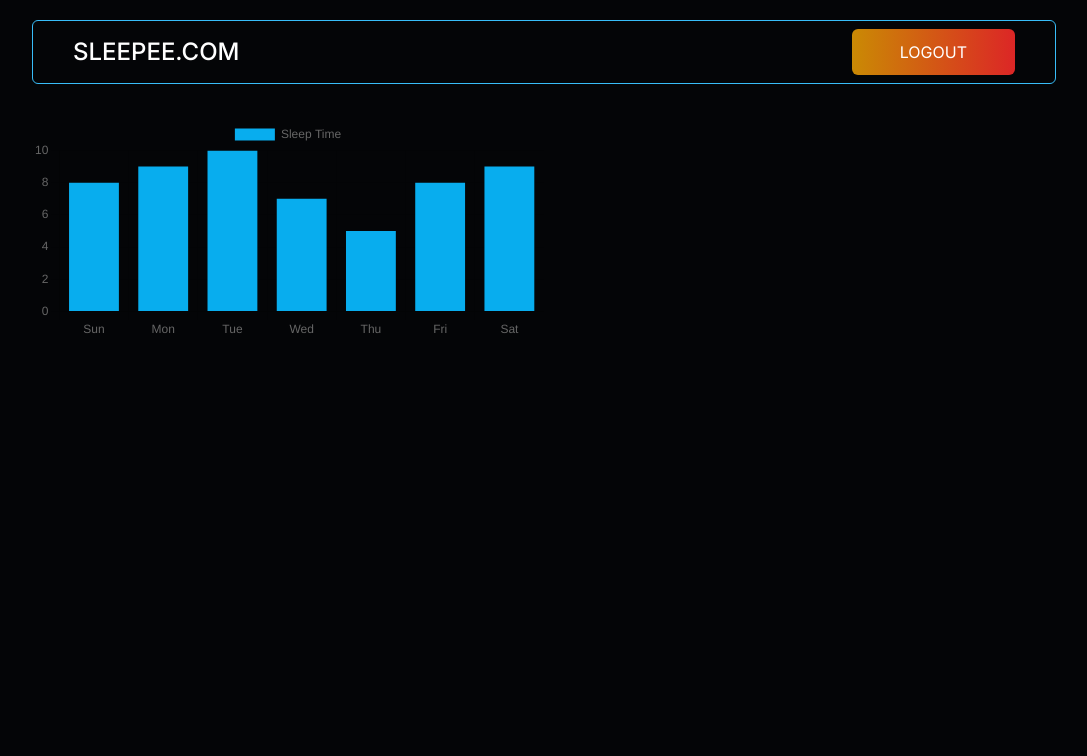
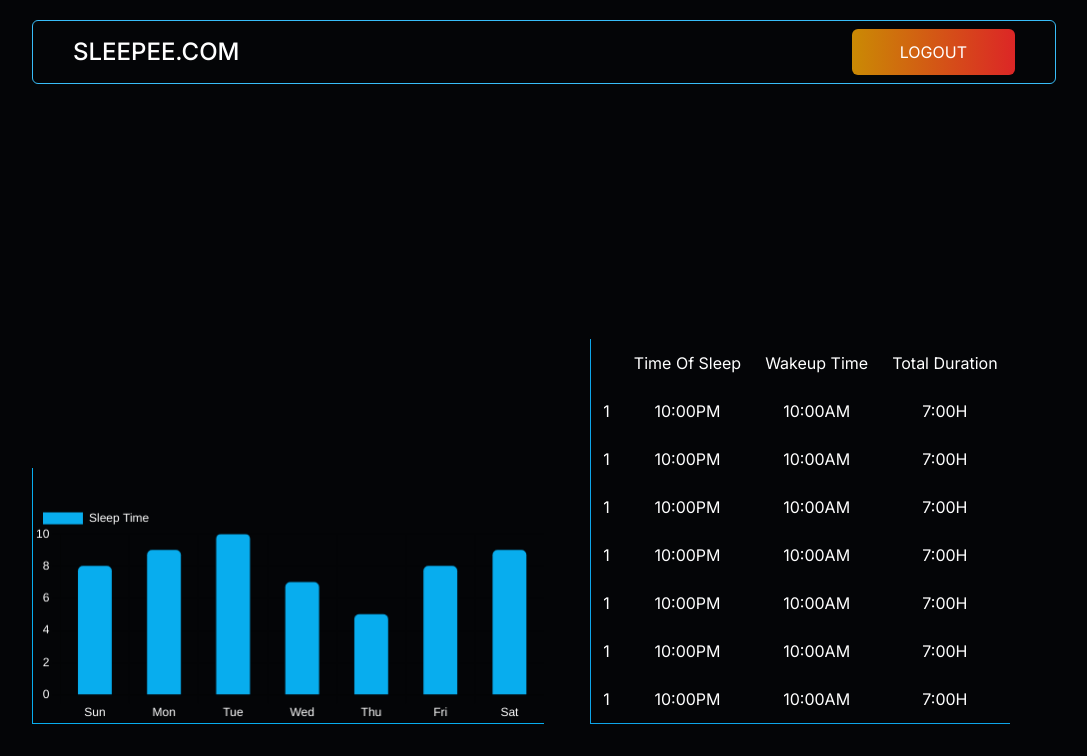
Before and after one commit to vishalkumar12323/daily-sleeps, a Next.js app: page /home in a window 1280 px wide. Shown: the top 756 px of the page, without its empty margins (96-1183 px from the left). Built offline with nearby package versions, Linux system fonts and the light colour scheme.

Commit message:
add graph and analytics components

```diff
--- a/app/home/(overview)/page.tsx
+++ b/app/home/(overview)/page.tsx
@@ -1,14 +1,15 @@
 "use client";
 
+import Analytic from "@/app/ui/components/analytics";
 import Graph from "@/app/ui/components/graph";
 
 export default function Page() {
-
-    return (
-        <>
-            <div className="w-1/2 h-[50vh]">
+    return <section className="flex items-center flex-col md:flex-row mt-5 md:mt-10 h-[75vh]">
+            <div className="w-1/2 h-full flex items-end justify-center">
              <Graph/>
             </div>
-        </>
-    )
+            <div className="w-1/2 h-full flex items-end justify-center">
+                <Analytic/>
+            </div>
+        </section>
 };
--- a/app/home/layout.tsx
+++ b/app/home/layout.tsx
@@ -4,9 +4,9 @@ export default function Layout({children}: {children: React.ReactNode}) {
     return (
         <>
         <div className="max-w-screen-lg mx-auto">
-            <div className="pt-5">
+            <header className="pt-5">
                 <Navbar/>
-            </div>
+            </header>
             {children}
         </div>
         </>
--- a/app/page.tsx
+++ b/app/page.tsx
@@ -8,7 +8,7 @@ export default function Home() {
               <SplashScreen/>
           </div>
           <div className="relative">
-            <Image src="/Daily-Sleeps.jpg" width={900} height={600} alt="daily-sleeps-screenshot" className="ml-5"/>
+            <Image src="/Daily-Sleeps.jpg" width={850} height={600} alt="daily-sleeps-screenshot" className="ml-5"/>
           </div>
         </main>
   )
--- a/app/ui/app-logo.tsx
+++ b/app/ui/app-logo.tsx
@@ -3,12 +3,12 @@ export function Logo() {
     return (
         <>
             <div className="w-full h-full flex gap-1 flex-col">
-              <div className="w-full h-full shadow-md bg-gradient-to-r from-yellow-600 to-red-600 rounded-md"></div>
-              <div className="w-full h-full shadow-md bg-gradient-to-r from-sky-400 to-blue-500 rounded-md"></div>
+              <div className="w-full h-full shadow-md bg-gradient-to-r from-yellow-600 to-red-600 rounded-md hover:from-yellow-700 hover:to-red-700"></div>
+              <div className="w-full h-full shadow-md bg-gradient-to-r from-sky-400 to-blue-500 rounded-md hover:from-sky-500 hover:to-blue-600"></div>
             </div>
             <div className="w-full h-full flex flex-col gap-1">
-              <div className="w-full h-full shadow-md bg-gradient-to-r from-sky-400 to-blue-500 rounded-md"></div>
-              <div className="w-full h-full shadow-md bg-gradient-to-r from-yellow-600 to-red-600 rounded-md"></div>
+              <div className="w-full h-full shadow-md bg-gradient-to-r from-sky-400 to-blue-500 rounded-md hover:from-sky-500 hover:to-blue-600"></div>
+              <div className="w-full h-full shadow-md bg-gradient-to-r from-yellow-600 to-red-600 rounded-md hover:from-yellow-700 hover:to-red-700"></div>
             </div>
         </>
     )
--- a/app/ui/components/analytics.tsx
+++ b/app/ui/components/analytics.tsx
@@ -1,3 +1,62 @@
+import {graphData} from "@/app/lib/data"
+
 export default function Analytic() {
-    return <h1>Analytic</h1>
+    return (
+        <main className="">
+            <table className=" border-l border-l-sky-500 border-b border-b-sky-500 ">
+                <thead >
+                    <tr className=" p-4">
+                        <td className="text-center p-3"></td>
+                        <td className="text-center p-3">Time Of Sleep</td>
+                        <td className="text-center p-3">Wakeup Time</td>
+                        <td className="text-center p-3">Total Duration</td>
+                    </tr>
+                </thead>
+                <tbody >
+                    <tr className=" p-4">
+                        <td className="p-3 text-center">1</td>
+                        <td className="p-3 text-center">10:00PM</td>
+                        <td className="p-3 text-center">10:00AM</td>
+                        <td className="p-3 text-center">7:00H</td>
+                    </tr>
+                    <tr className=" p-4">
+                        <td className="p-3 text-center">1</td>
+                        <td className="p-3 text-center">10:00PM</td>
+                        <td className="p-3 text-center">10:00AM</td>
+                        <td className="p-3 text-center">7:00H</td>
+                    </tr>
+                    <tr className=" p-4">
+                        <td className="p-3 text-center">1</td>
+                        <td className="p-3 text-center">10:00PM</td>
+                        <td className="p-3 text-center">10:00AM</td>
+                        <td className="p-3 text-center">7:00H</td>
+                    </tr>
+                    <tr className=" p-4">
+                        <td className="p-3 text-center">1</td>
+                        <td className="p-3 text-center">10:00PM</td>
+                        <td className="p-3 text-center">10:00AM</td>
+                        <td className="p-3 text-center">7:00H</td>
+                    </tr>
+                    <tr className=" p-4">
+                        <td className="p-3 text-center">1</td>
+                        <td className="p-3 text-center">10:00PM</td>
+                        <td className="p-3 text-center">10:00AM</td>
+                        <td className="p-3 text-center">7:00H</td>
+                    </tr>
+                    <tr className=" p-4">
+                        <td className="p-3 text-center">1</td>
+                        <td className="p-3 text-center">10:00PM</td>
+                        <td className="p-3 text-center">10:00AM</td>
+                        <td className="p-3 text-center">7:00H</td>
+                    </tr>
+                    <tr className=" p-4">
+                        <td className="p-3 text-center">1</td>
+                        <td className="p-3 text-center">10:00PM</td>
+                        <td className="p-3 text-center">10:00AM</td>
+                        <td className="p-3 text-center">7:00H</td>
+                    </tr>
+                </tbody>
+            </table>
+        </main>
+    )
 };
--- a/app/ui/components/graph.tsx
+++ b/app/ui/components/graph.tsx
@@ -15,29 +15,53 @@ Chartjs.register(
     Title,
     BarElement,
 );
+
+const labels = ['Sun', 'Mon', 'Tue', 'Wed', 'Thu', 'Fri', 'Sat'];
 export const options = {
   responsive: true,
+  scales: {
+    y: {
+      ticks: { color: '#fff'},
+    },
+    x: {
+      ticks: { color: '#fff'}
+    }
+  },
+  color: "#fff",
+  font: {size: 20,weight: "bold", lineHeight: 2},
   plugins: {
     legend: {
       position: 'top' as const,
+      align: "start",
+      labels: {color: "white"},
+      title: {color: "white",padding: 10}
     },
     title: {
       display: true,
     },
   },
 };
-const labels = ['Sun', 'Mon', 'Tue', 'Wed', 'Thu', 'Fri', 'Sat'];
+
 export const data = {
   labels,
   datasets: [
     {
       label: 'Sleep Time',
+      pointStyle: "line",
       data: [8, 9, 10, 7, 5, 8, 9],
       backgroundColor: '#08adee',
       hoverBackgroundColor: "#0060dd",
+      barPercentage: 0.6,
+      barThickness: 'flex',
+      borderRadius: 5,
     }
   ],
 };
 export default function Graph() {
-    return <Bar style={{width: "500px", height: "500px"}} data={data} options={options}/>
+    return <Bar
+      about="sleep tracker chart"
+      style={{width: "500px", height: "280px", borderLeft: "1px solid #08adee", borderBottom: "1px solid #08adee"}}
+      //@ts-ignore
+      data={data} options={options}
+    />
 }
--- a/app/ui/components/navbar.tsx
+++ b/app/ui/components/navbar.tsx
@@ -1,7 +1,7 @@
 import { Button } from "../buttons/button";
 
 export default function Navbar() {
-    return <header className=" py-3 px-10 border border-sky-400 rounded-md h-16 max-w-screen-lg mx-auto">
+    return <nav className=" py-3 px-10 border border-sky-400 rounded-md h-16 max-w-screen-lg mx-auto">
         <div className="flex justify-between items-center h-full">
             <div className="">
                 <h2 className="uppercase text-2xl font-medium">sleepee.com</h2>
@@ -10,5 +10,5 @@ export default function Navbar() {
                 <Button type="button" className="py-[0.7rem] px-12" children="logout"/>
             </div>
         </div>
-    </header>
+    </nav>
 };
--- a/app/ui/splash-screen.tsx
+++ b/app/ui/splash-screen.tsx
@@ -4,7 +4,6 @@ import {ArrowRightIcon } from "@heroicons/react/24/outline";
 export function SplashScreen() {
     return (
         <>
-
           <div className="w-full h-52 flex gap-1">
             <Logo/>
           </div>
--- a/tailwind.config.ts
+++ b/tailwind.config.ts
@@ -7,13 +7,7 @@ const config: Config = {
     "./app/**/*.{js,ts,jsx,tsx,mdx}",
   ],
   theme: {
-    extend: {
-      backgroundImage: {
-        "gradient-radial": "radial-gradient(var(--tw-gradient-stops))",
-        "gradient-conic":
-          "conic-gradient(from 180deg at 50% 50%, var(--tw-gradient-stops))",
-      },
-    },
+    extend: {},
   },
   plugins: [],
 };
```
Lines whose indentation alone changed are shown as unchanged.
